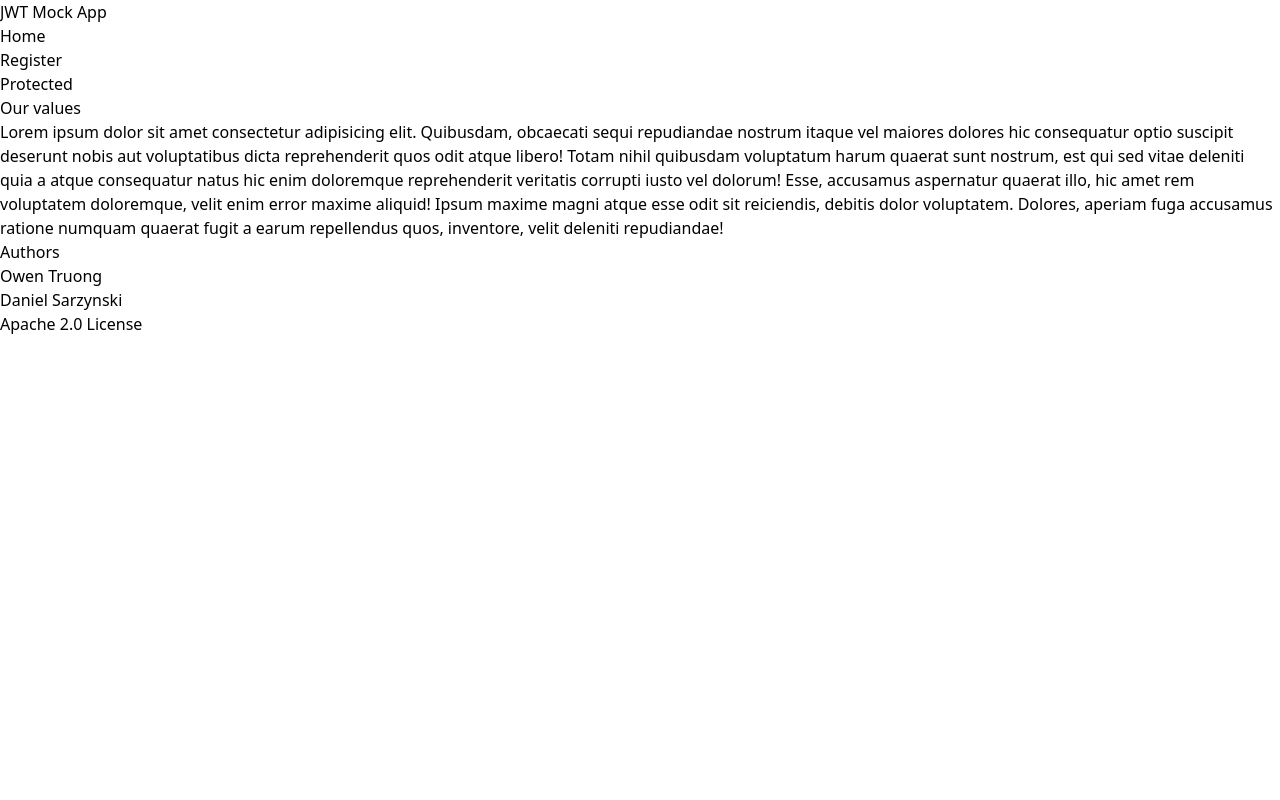
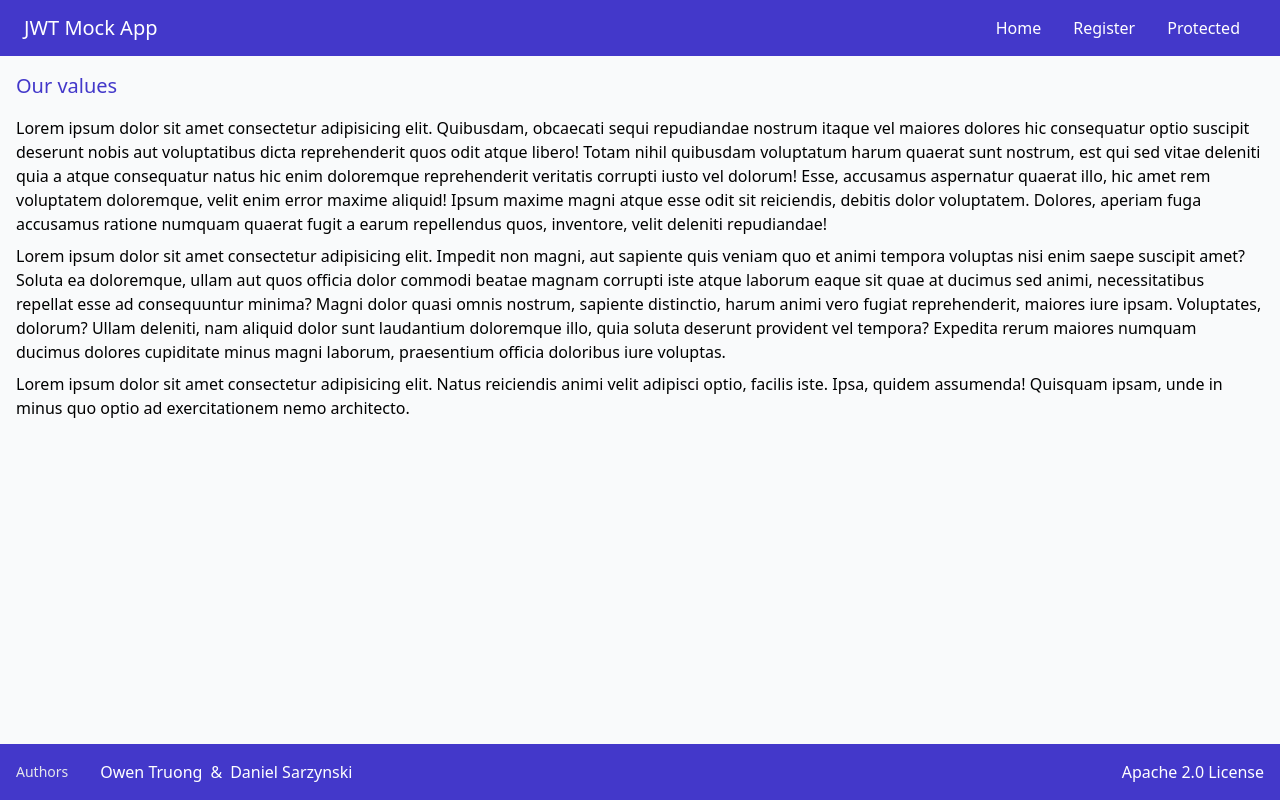
Before and after one commit to OwenTruong/p1, a FastAPI app: page / in a window 1280 px wide. Run offline with FastAPI, Linux system fonts and the light colour scheme; some libraries are stand-ins or nearby versions.

Commit message:
added tailwindcss

```diff
--- /dev/null
+++ b/fastapi/src/static/css/index.css
@@ -0,0 +1,3 @@
+@import 'tailwindcss';
+
+/* Need this index.css file for vscode intellisense to register tailwindcss */
--- a/fastapi/src/templates/components/footer.html
+++ b/fastapi/src/templates/components/footer.html
@@ -1,14 +1,17 @@
 {% macro footer() %}
-<footer>
-  <section>
-    <span>Authors</span>
-    <ul>
-      <li>Owen Truong</li>
-      <li>Daniel Sarzynski</li>
+<footer class="flex justify-between bg-indigo-700 text-white items-center p-2">
+  <section class="flex m-2">
+    <h3 class="mr-8 text-gray-200 text-sm flex justify-center items-center">
+      Authors
+    </h3>
+    <ul class="flex">
+      <li class="mr-2">Owen Truong</li>
+      <span class="mr-2">&</span>
+      <li class="mr-2">Daniel Sarzynski</li>
     </ul>
   </section>
-  <section>
-    <span>Apache 2.0 License</span>
+  <section class="m-2">
+    <h3>Apache 2.0 License</h3>
   </section>
 </footer>
 {% endmacro %}
--- a/fastapi/src/templates/components/header.html
+++ b/fastapi/src/templates/components/header.html
@@ -1,21 +1,39 @@
 {% macro header() %}
-<header>
-  <div>
-    <h1>JWT Mock App</h1>
+<header class="p-2 flex justify-between bg-indigo-700 text-white">
+  <div class="ml-4 flex justify-center items-center">
+    <a href="/">
+      <h1 class="text-xl">JWT Mock App</h1>
+    </a>
   </div>
-  <nav>
-    <ul>
-      <li>
-        <a href="/">Home</a>
+  <nav class="mr-4 py-2">
+    <ul class="flex items-center">
+      <li class="px-4">
+        <a
+          href="/"
+          class="hover:text-gray-300 hover:underline hover:underline-offset-2"
+          >Home</a
+        >
       </li>
-      <li id="nav_list__login" class="hidden">
-        <a href="/login">Login</a>
+      <li id="nav_list__login" class="hidden px-4">
+        <a
+          href="/login"
+          class="hover:text-gray-300 hover:underline hover:underline-offset-2"
+          >Login</a
+        >
       </li>
-      <li id="nav_list__register" class="">
-        <a href="/register">Register</a>
+      <li id="nav_list__register" class="px-4">
+        <a
+          href="/register"
+          class="hover:text-gray-300 hover:underline hover:underline-offset-2"
+          >Register</a
+        >
       </li>
-      <li id="nav_list__protected" class="">
-        <a href="/protected">Protected</a>
+      <li id="nav_list__protected" class="px-4">
+        <a
+          href="/protected"
+          class="hover:text-gray-300 hover:underline hover:underline-offset-2"
+          >Protected</a
+        >
       </li>
     </ul>
   </nav>
--- a/fastapi/src/templates/index.html
+++ b/fastapi/src/templates/index.html
@@ -11,24 +11,46 @@
   {% from './components/header.html' import header %}
   <!-- prettier-ignore -->
   {% from './components/footer.html' import footer %}
-  <body>
+  <body class="min-h-screen flex flex-col bg-gray-50">
     {{ header() }}
-    <main>
+    <main class="grow mx-4 mt-4">
       <section>
-        <h2>Our values</h2>
-        <p>
-          Lorem ipsum dolor sit amet consectetur adipisicing elit. Quibusdam,
-          obcaecati sequi repudiandae nostrum itaque vel maiores dolores hic
-          consequatur optio suscipit deserunt nobis aut voluptatibus dicta
-          reprehenderit quos odit atque libero! Totam nihil quibusdam voluptatum
-          harum quaerat sunt nostrum, est qui sed vitae deleniti quia a atque
-          consequatur natus hic enim doloremque reprehenderit veritatis corrupti
-          iusto vel dolorum! Esse, accusamus aspernatur quaerat illo, hic amet
-          rem voluptatem doloremque, velit enim error maxime aliquid! Ipsum
-          maxime magni atque esse odit sit reiciendis, debitis dolor voluptatem.
-          Dolores, aperiam fuga accusamus ratione numquam quaerat fugit a earum
-          repellendus quos, inventore, velit deleniti repudiandae!
-        </p>
+        <h2 class="text-xl text-indigo-700 mb-4">Our values</h2>
+        <div class="flex flex-col">
+          <p class="mb-2">
+            Lorem ipsum dolor sit amet consectetur adipisicing elit. Quibusdam,
+            obcaecati sequi repudiandae nostrum itaque vel maiores dolores hic
+            consequatur optio suscipit deserunt nobis aut voluptatibus dicta
+            reprehenderit quos odit atque libero! Totam nihil quibusdam
+            voluptatum harum quaerat sunt nostrum, est qui sed vitae deleniti
+            quia a atque consequatur natus hic enim doloremque reprehenderit
+            veritatis corrupti iusto vel dolorum! Esse, accusamus aspernatur
+            quaerat illo, hic amet rem voluptatem doloremque, velit enim error
+            maxime aliquid! Ipsum maxime magni atque esse odit sit reiciendis,
+            debitis dolor voluptatem. Dolores, aperiam fuga accusamus ratione
+            numquam quaerat fugit a earum repellendus quos, inventore, velit
+            deleniti repudiandae!
+          </p>
+          <p class="mb-2">
+            Lorem ipsum dolor sit amet consectetur adipisicing elit. Impedit non
+            magni, aut sapiente quis veniam quo et animi tempora voluptas nisi
+            enim saepe suscipit amet? Soluta ea doloremque, ullam aut quos
+            officia dolor commodi beatae magnam corrupti iste atque laborum
+            eaque sit quae at ducimus sed animi, necessitatibus repellat esse ad
+            consequuntur minima? Magni dolor quasi omnis nostrum, sapiente
+            distinctio, harum animi vero fugiat reprehenderit, maiores iure
+            ipsam. Voluptates, dolorum? Ullam deleniti, nam aliquid dolor sunt
+            laudantium doloremque illo, quia soluta deserunt provident vel
+            tempora? Expedita rerum maiores numquam ducimus dolores cupiditate
+            minus magni laborum, praesentium officia doloribus iure voluptas.
+          </p>
+          <p>
+            Lorem ipsum dolor sit amet consectetur adipisicing elit. Natus
+            reiciendis animi velit adipisci optio, facilis iste. Ipsa, quidem
+            assumenda! Quisquam ipsam, unde in minus quo optio ad exercitationem
+            nemo architecto.
+          </p>
+        </div>
       </section>
     </main>
     {{ footer() }}
```
Also changed, not shown: fastapi/src/templates/error.html (+5 -5 lines), fastapi/src/templates/login.html (+34 -12 lines), fastapi/src/templates/protected.html (+6 -3 lines), fastapi/src/templates/register.html (+44 -15 lines).
